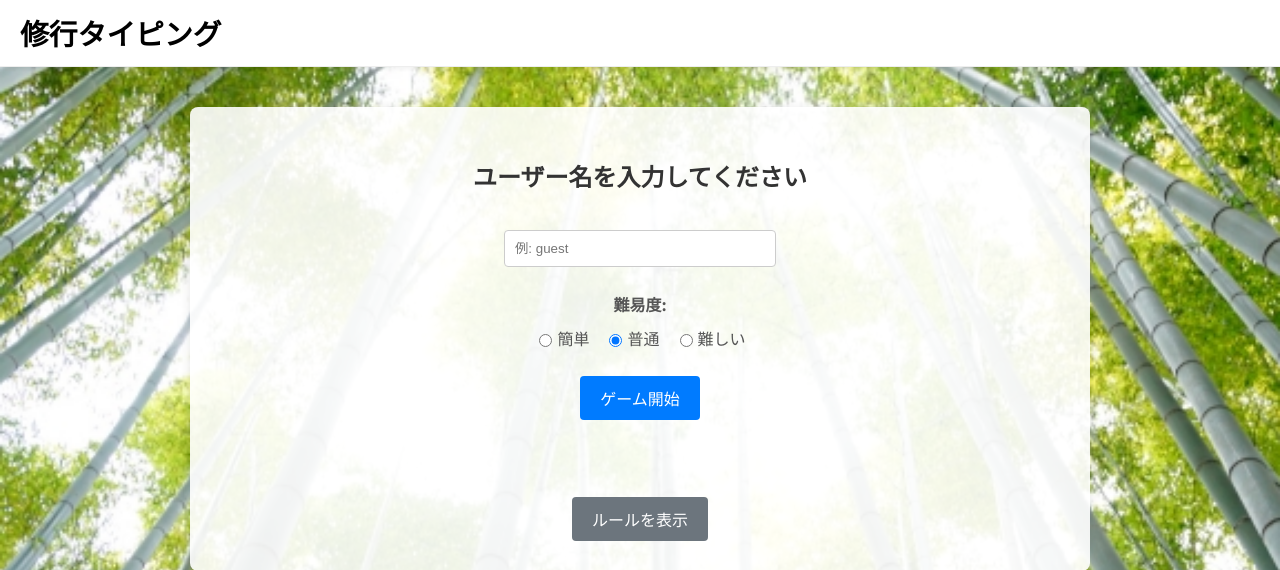
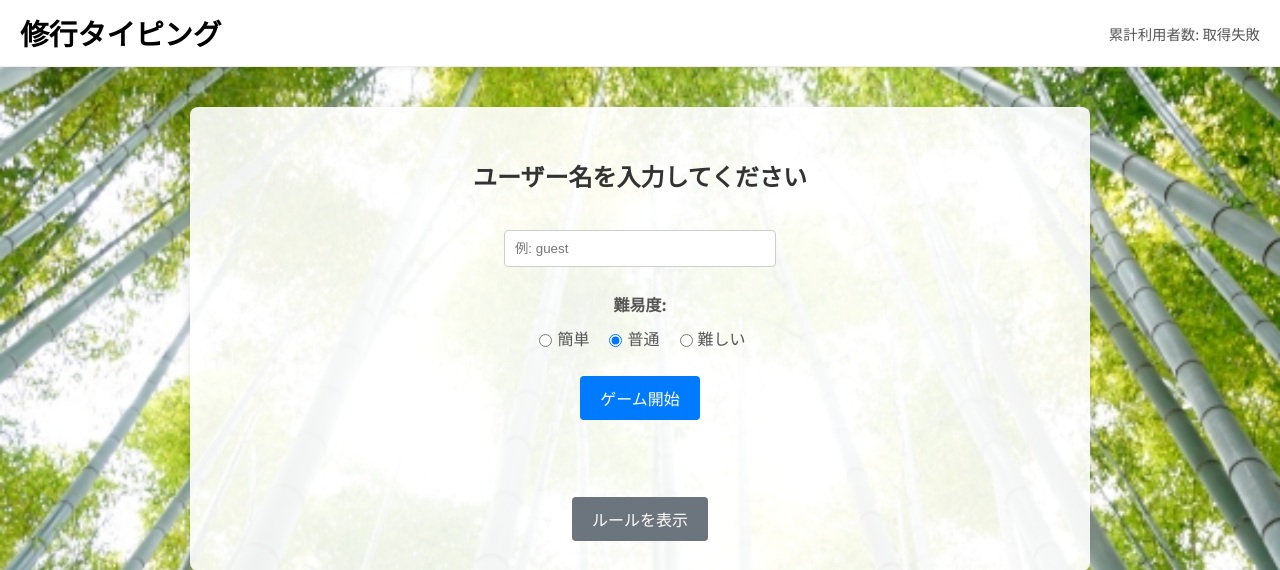
Before and after one commit to TTT3216/typing_game, a Flask app: page / in a window 1280 px wide. Shown: the top 570 px of the page. Run offline with Flask 3, Linux system fonts and the light colour scheme.

Commit message:
Update index.html /累計利用者数が見れるようにした。

```diff
--- a/templates/index.html
+++ b/templates/index.html
@@ -19,6 +19,9 @@
         <div class="header-menu">
             <!-- メニューボタン -->
             <button id="menu-button">☰</button>
+            <div class="header-stats">
+                <span id="total-users-display">累計利用者数: ---</span> <!-- 累計利用者数を表示する場所 -->
+            </div>
         </div>
     </header>
 
```
